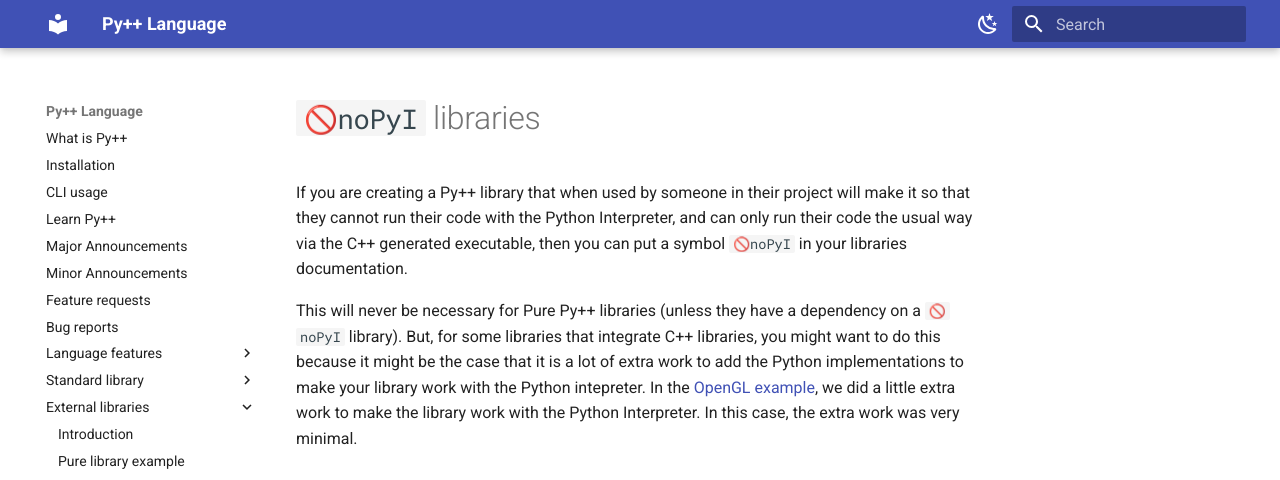
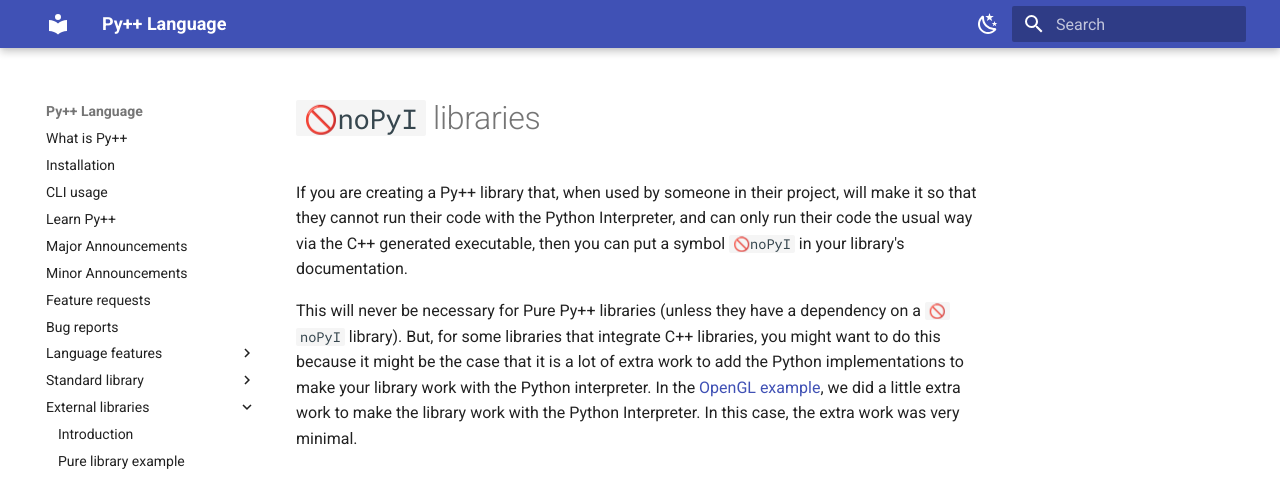
Before and after one commit to curtispuetz/pypp-docs, an MkDocs documentation site: the page built from docs/external_libraries/nopyi_libraries.md, in a window 1280 px wide. Shown: the top 480 px of the page. Built offline with MkDocs 1.6.1 and Material for MkDocs 9.7.7, drawn with Linux system fonts in a browser that asks for light colours.

Commit message:
Fix grammar and punctuation in nopyi_libraries.md

```diff
--- a/docs/external_libraries/nopyi_libraries.md
+++ b/docs/external_libraries/nopyi_libraries.md
@@ -1,6 +1,6 @@
 # `🚫noPyI` libraries
 
-If you are creating a Py++ library that when used by someone in their project will make it so that they cannot run their code with the Python Interpreter, and can only run their code the usual way via the C++ generated executable, then you can put a symbol `🚫noPyI` in your libraries documentation.
+If you are creating a Py++ library that, when used by someone in their project, will make it so that they cannot run their code with the Python Interpreter, and can only run their code the usual way via the C++ generated executable, then you can put a symbol `🚫noPyI` in your library's documentation.
 
 
-This will never be necessary for Pure Py++ libraries (unless they have a dependency on a `🚫noPyI` library). But, for some libraries that integrate C++ libraries, you might want to do this because it might be the case that it is a lot of extra work to add the Python implementations to make your library work with the Python intepreter. In the [OpenGL example](opengl_example.md), we did a little extra work to make the library work with the Python Interpreter. In this case, the extra work was very minimal.
+This will never be necessary for Pure Py++ libraries (unless they have a dependency on a `🚫noPyI` library). But, for some libraries that integrate C++ libraries, you might want to do this because it might be the case that it is a lot of extra work to add the Python implementations to make your library work with the Python interpreter. In the [OpenGL example](opengl_example.md), we did a little extra work to make the library work with the Python Interpreter. In this case, the extra work was very minimal.
```
